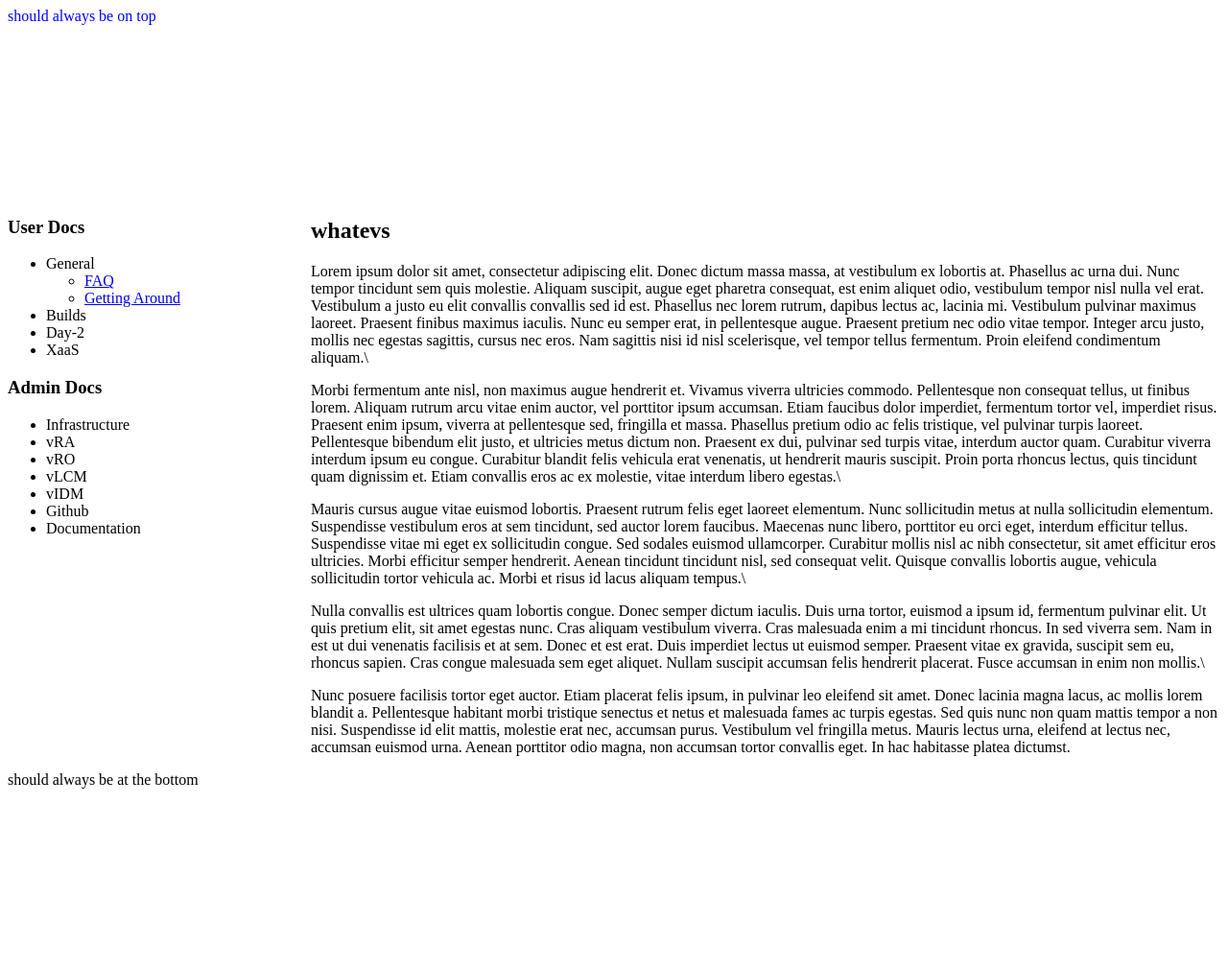
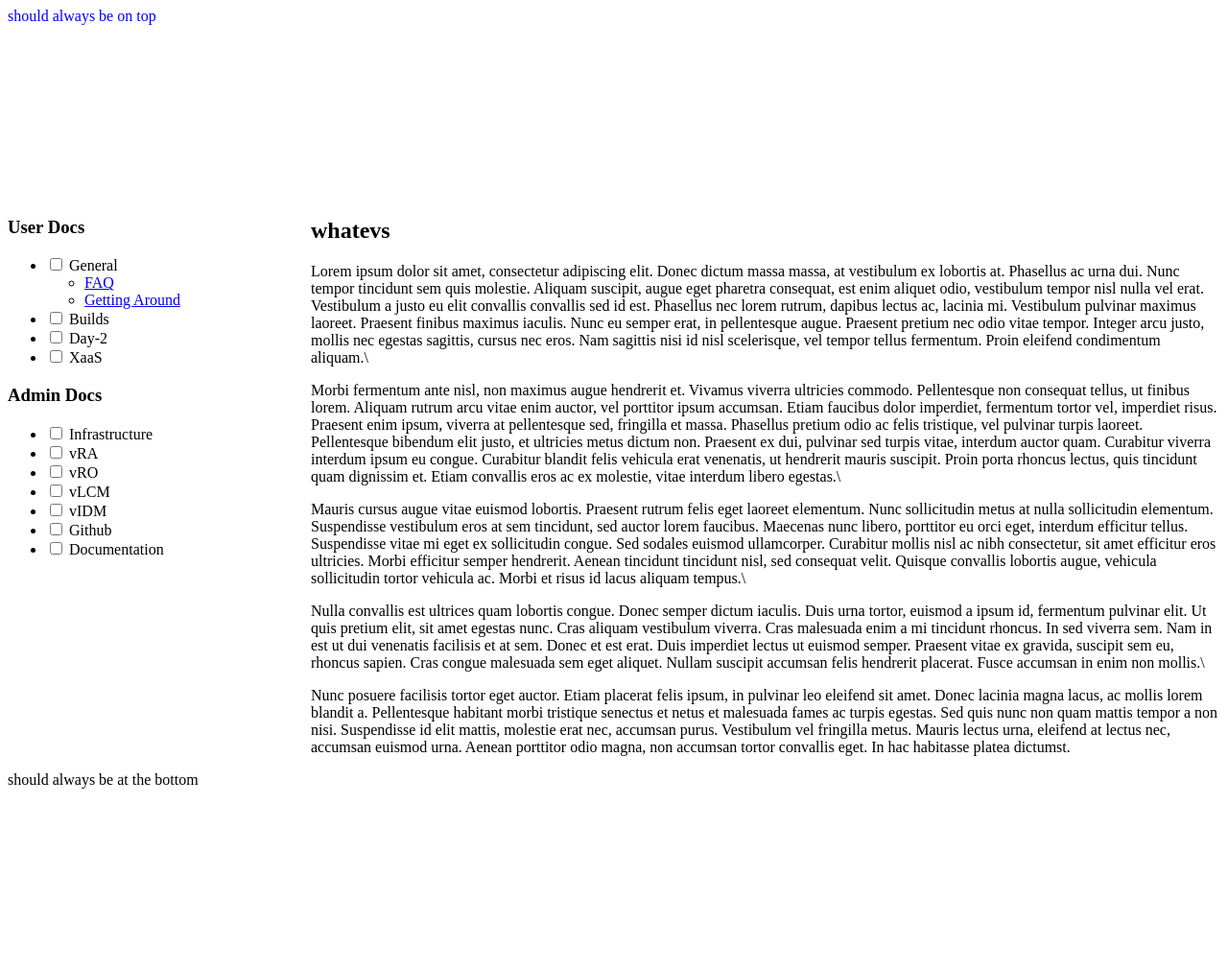
Before and after one commit to emacintosh/eric-docs, a Jekyll site: the page built from readme.md, in a window 1280 px wide. Shown: the whole page at 96% size. Built offline with Jekyll 4.4.1, drawn with Linux system fonts in a browser that asks for light colours; our own code applies the rules of GitHub Pages for plain Markdown files.

Commit message:
Update default.html

```diff
--- a/_layouts/default.html
+++ b/_layouts/default.html
@@ -14,7 +14,8 @@
         <h3>{{item.title}}</h3>
         <ul>
         {% for entry in item.subfolderitems %}
-        <li>{{entry.title}}
+        <li><input type="checkbox" id={{entry.title}}>
+          <label for={{entry.title}}>{{entry.title}}
           <ul>
             {% for page in site.pages %}
                 {% if page.parent == entry.name %}
```
